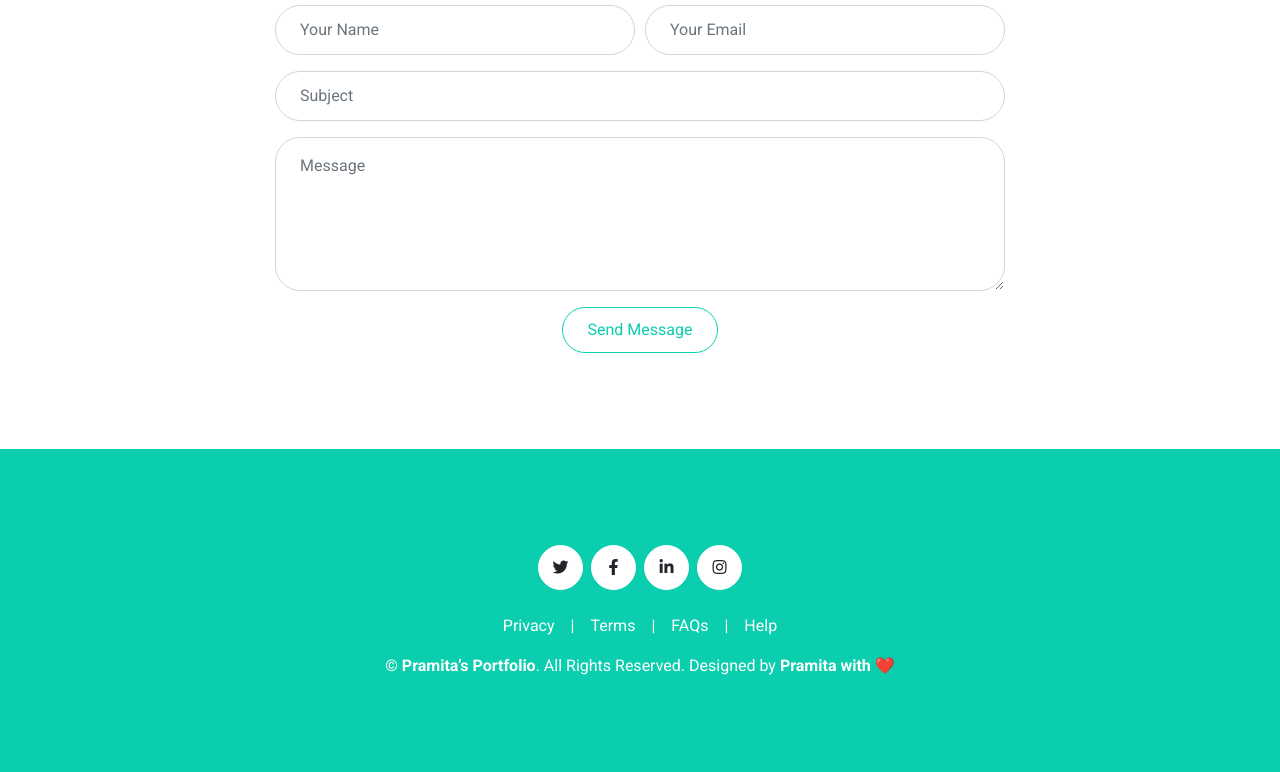
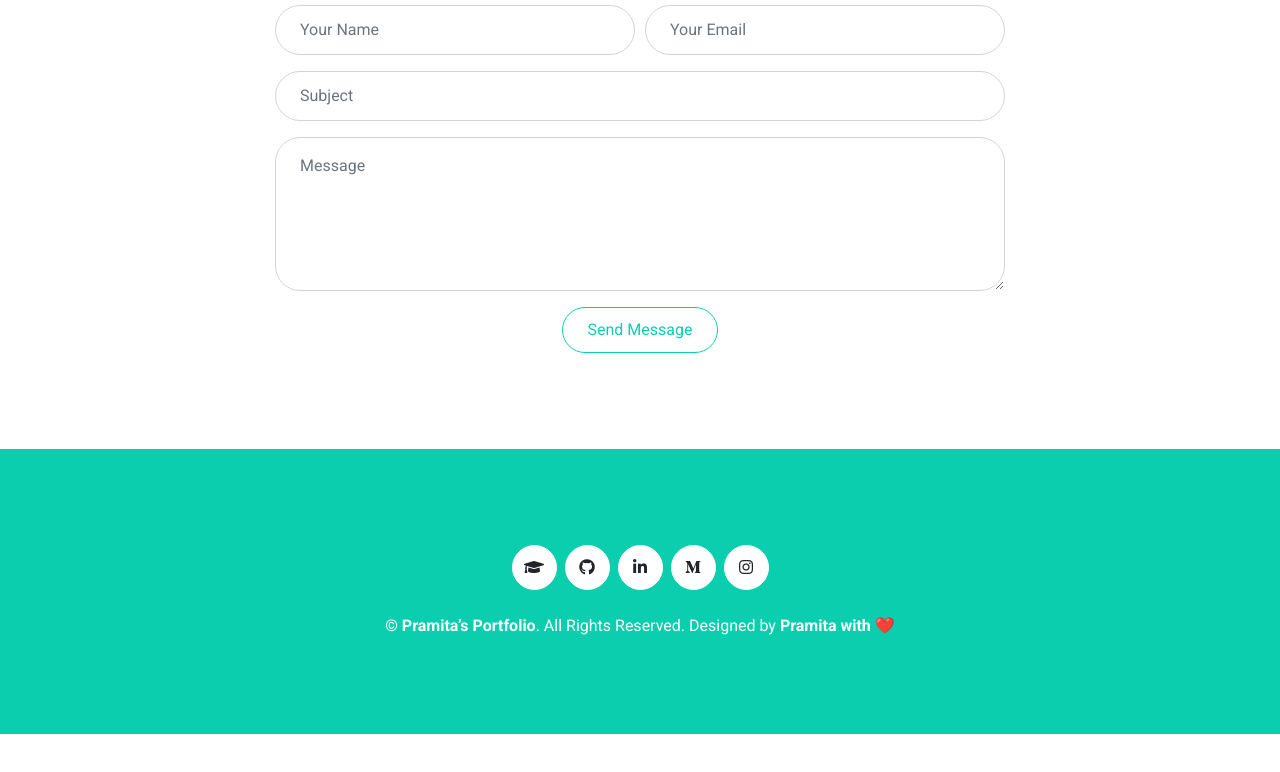
Before and after one commit to PramitaPandit/PramitaPandit.github.io, a plain HTML site: page index.html in a window 1280 px wide. Shown: the part 6912-7684 px from the top of the page. After the commit the page ends 7646 px from the top, so only its background shows below. Drawn offline with nearby package versions, Linux system fonts and the light colour scheme.

Commit message:
Add social media links to footer
Added social media links for Google Scholar, GitHub, LinkedIn, Medium, and Instagram.

```diff
--- a/index.html
+++ b/index.html
@@ -606,11 +606,40 @@
     <div class="container-fluid bg-primary text-white mt-5 py-5 px-sm-3 px-md-5">
         <div class="container text-center py-5">
             <div class="d-flex justify-content-center mb-4">
+    <!-- Google Scholar -->
+                <a class="btn btn-light btn-social mr-2" href="https://scholar.google.com/citations?user=YOUR_ID" target="_blank" title="Google Scholar">
+                    <i class="fas fa-graduation-cap"></i>
+                </a>
+
+    <!-- GitHub -->
+                <a class="btn btn-light btn-social mr-2" href="https://github.com/PramitaPandit" target="_blank" title="GitHub">
+                    <i class="fab fa-github"></i>
+                </a>
+
+    <!-- LinkedIn -->
+                <a class="btn btn-light btn-social mr-2" href="https://www.linkedin.com/in/pramita-pandit/" target="_blank" title="LinkedIn">
+                    <i class="fab fa-linkedin-in"></i>
+                </a>
+
+    <!-- Medium -->
+                <a class="btn btn-light btn-social mr-2" href="https://medium.com/@pramita-pandit" target="_blank" title="Medium">
+                    <i class="fab fa-medium-m"></i>
+                </a>
+
+    <!-- Instagram -->
+                <a class="btn btn-light btn-social" href="https://www.instagram.com/nadalista03/" target="_blank" title="Instagram">
+                    <i class="fab fa-instagram"></i>
+                </a>
+            </div>
+
+            <!--
+            <div class="d-flex justify-content-center mb-4">
                 <a class="btn btn-light btn-social mr-2" href="#"><i class="fab fa-twitter"></i></a>
                 <a class="btn btn-light btn-social mr-2" href="#"><i class="fab fa-facebook-f"></i></a>
                 <a class="btn btn-light btn-social mr-2" href="https://www.linkedin.com/public-profile/settings?lipi=urn%3Ali%3Apage%3Ad_flagship3_profile_self_edit_contact-info%3B22THA44lTjWu11lJvj5Stw%3D%3D"><i class="fab fa-linkedin-in"></i></a>
                 <a class="btn btn-light btn-social" href="https://www.instagram.com/nadalista03/"><i class="fab fa-instagram"></i></a>
             </div>
+
             <div class="d-flex justify-content-center mb-3">
                 <a class="text-white" href="#">Privacy</a>
                 <span class="px-3">|</span>
@@ -620,6 +649,7 @@
                 <span class="px-3">|</span>
                 <a class="text-white" href="#">Help</a>
             </div>
+            -->
             <p class="m-0">&copy; <a class="text-white font-weight-bold" href="#">Pramita’s Portfolio</a>. All Rights Reserved. Designed by <a class="text-white font-weight-bold" href="https://htmlcodex.com">Pramita with ❤️</a>
             </p>
         </div>
```
